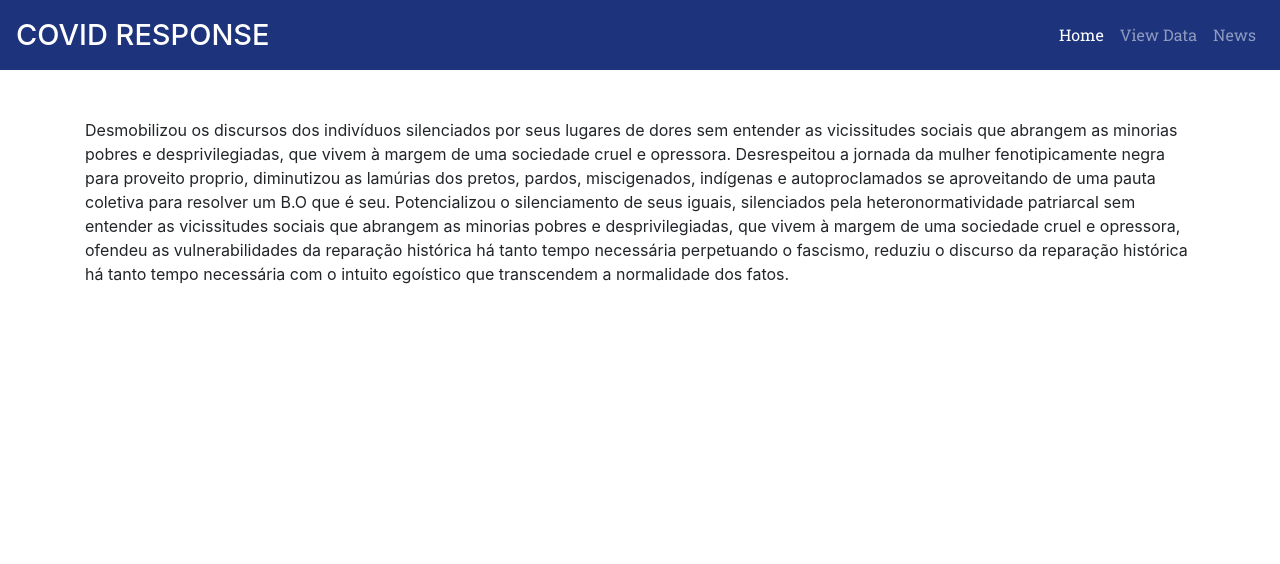
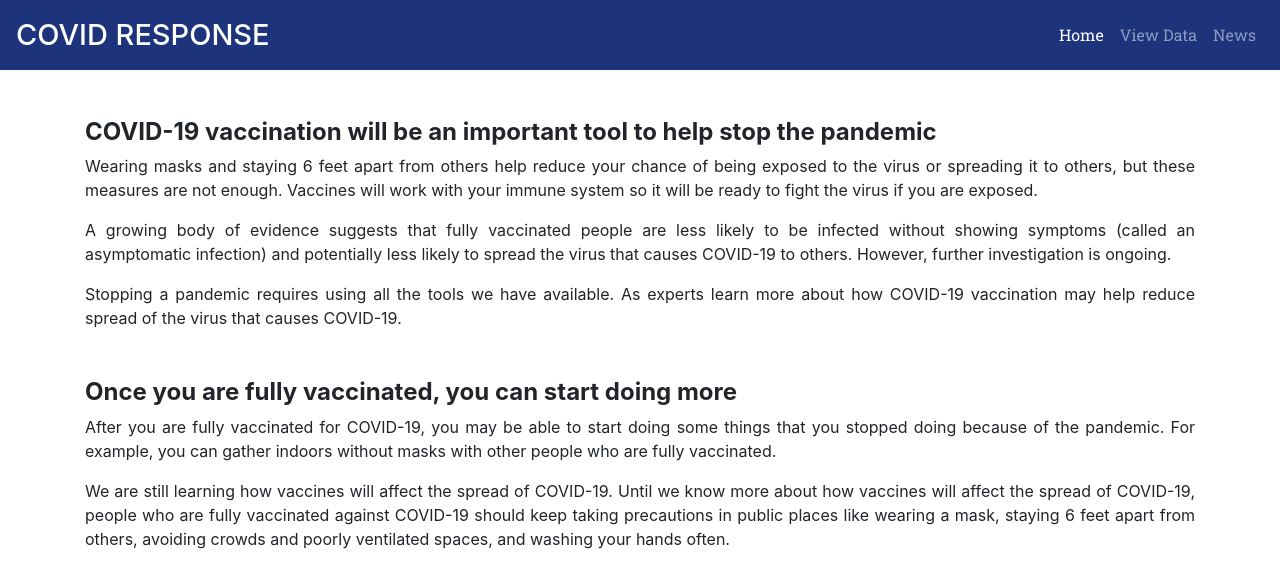
Before and after one commit to lomartins/covid-response, a Flask app: page / in a window 1280 px wide. Shown: the top 564 px of the page. Run offline with Flask 2, Linux system fonts and the light colour scheme; some libraries are stand-ins or nearby versions; some web fonts are replaced.

Commit message:
Add home page text Changes by stacc

```diff
--- a/templates/home.html
+++ b/templates/home.html
@@ -1,4 +1,13 @@
 {% extends "template.html" %}
 {% block content %}
-    <p class="mt-5">Desmobilizou os discursos dos indivíduos silenciados por seus lugares de dores sem entender as vicissitudes sociais que abrangem as minorias pobres e desprivilegiadas, que vivem à margem de uma sociedade cruel e opressora. Desrespeitou a jornada da mulher fenotipicamente negra para proveito proprio, diminutizou as lamúrias dos pretos, pardos, miscigenados, indígenas e autoproclamados se aproveitando de uma pauta coletiva para resolver um B.O que é seu. Potencializou o silenciamento de seus iguais, silenciados pela heteronormatividade patriarcal sem entender as vicissitudes sociais que abrangem as minorias pobres e desprivilegiadas, que vivem à margem de uma sociedade cruel e opressora, ofendeu as vulnerabilidades da reparação histórica há tanto tempo necessária perpetuando o fascismo, reduziu o discurso da reparação histórica há tanto tempo necessária com o intuito egoístico que transcendem a normalidade dos fatos.</p>
+    <h4 class="mt-5"><strong>COVID-19 vaccination will be an important tool to help stop the pandemic</strong></h4>
+    <p class="text-justify">Wearing masks and staying 6 feet apart from others help reduce your chance of being exposed to the virus or spreading it to others, but these measures are not enough. Vaccines will work with your immune system so it will be ready to fight the virus if you are exposed.</p>
+    <p class="text-justify">A growing body of evidence suggests that fully vaccinated people are less likely to be infected without showing symptoms (called an asymptomatic infection) and potentially less likely to spread the virus that causes COVID-19 to others. However, further investigation is ongoing.</p>
+    <p class="text-justify">Stopping a pandemic requires using all the tools we have available. As experts learn more about how COVID-19 vaccination may help reduce spread of the virus that causes COVID-19.</p>
+
+    <h4 class="mt-5"><strong>Once you are fully vaccinated, you can start doing more</strong></h4>
+    <p class="text-justify">After you are fully vaccinated for COVID-19, you may be able to start doing some things that you stopped doing because of the pandemic. For example, you can gather indoors without masks with other people who are fully vaccinated.</p>
+    <p class="text-justify">We are still learning how vaccines will affect the spread of COVID-19. Until we know more about how vaccines will affect the spread of COVID-19, people who are fully vaccinated against COVID-19 should keep taking precautions in public places like wearing a mask, staying 6 feet apart from others, avoiding crowds and poorly ventilated spaces, and washing your hands often.</p>
+
+    <div class='embed-container'><iframe src='https://www.youtube.com/embed/0AssZJ0N2Ls' allowfullscreen></iframe></div>
 {% endblock %}
```
